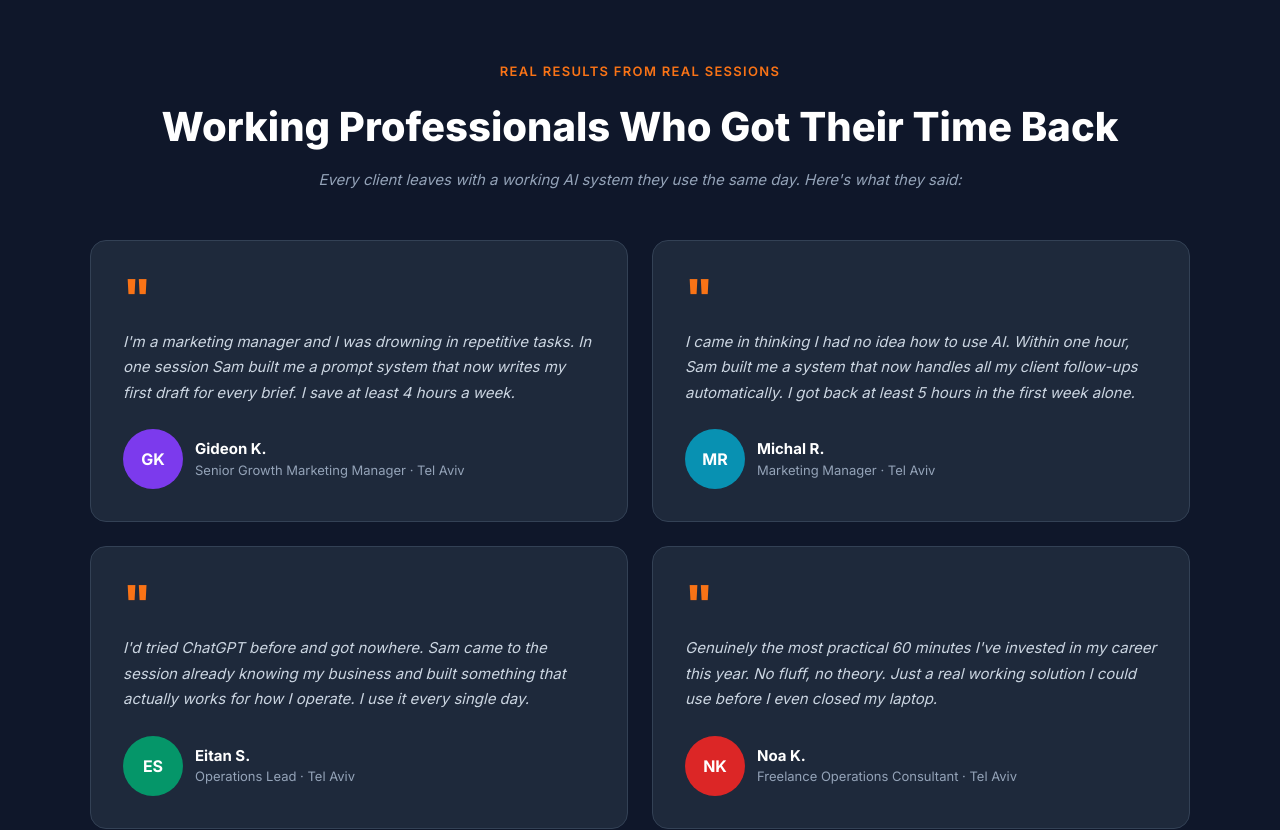
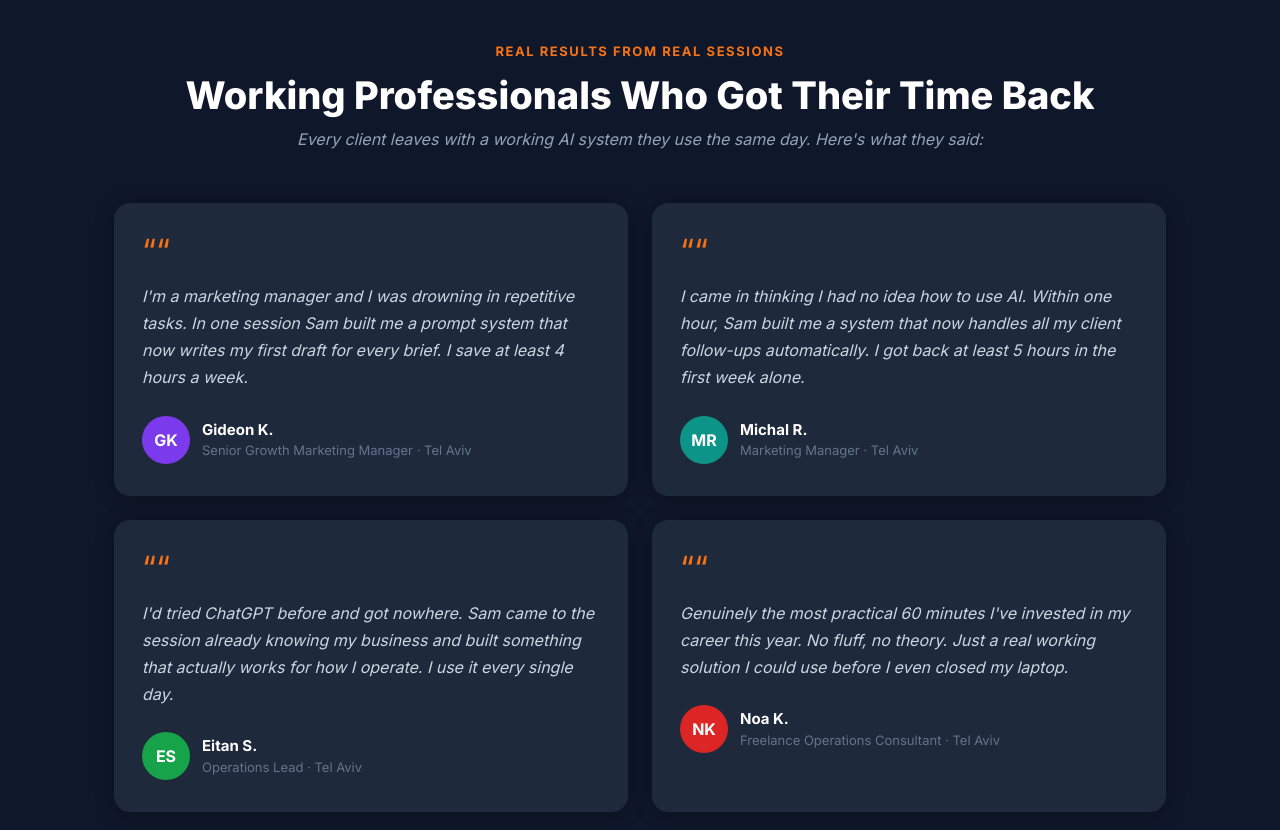
Before and after one commit to samkershner1234-aisk/ai-with-sam, a React (Vite) app: page / in a window 1280 px wide. Shown: the part 2420-3250 px from the top of the page. Built offline with nearby package versions, Linux system fonts and the light colour scheme.

Commit message:
Refactor Testimonials component for improved structure

```diff
--- a/src/components/landing/Testimonials.jsx
+++ b/src/components/landing/Testimonials.jsx
@@ -1,43 +1,130 @@
-import { useState, useEffect } from "react";
-import { CTA_URL } from "./constants";
-const ts=[
-  {init:"GK",bg:"#7C3AED",q:"I'm a marketing manager and I was drowning in repetitive tasks. In one session Sam built me a prompt system that now writes my first draft for every brief. I save at least 4 hours a week.",n:"Gideon K.",t:"Senior Growth Marketing Manager · Tel Aviv"},
-  {init:"MR",bg:"#0891B2",q:"I came in thinking I had no idea how to use AI. Within one hour, Sam built me a system that now handles all my client follow-ups automatically. I got back at least 5 hours in the first week alone.",n:"Michal R.",t:"Marketing Manager · Tel Aviv"},
-  {init:"ES",bg:"#059669",q:"I'd tried ChatGPT before and got nowhere. Sam came to the session already knowing my business and built something that actually works for how I operate. I use it every single day.",n:"Eitan S.",t:"Operations Lead · Tel Aviv"},
-  {init:"NK",bg:"#DC2626",q:"Genuinely the most practical 60 minutes I've invested in my career this year. No fluff, no theory. Just a real working solution I could use before I even closed my laptop.",n:"Noa K.",t:"Freelance Operations Consultant · Tel Aviv"},
+import { useState, useEffect, useRef, useCallback } from "react";
+
+const testimonials = [
+  {
+    initials: "GK",
+    color: "#7C3AED",
+    name: "Gideon K.",
+    role: "Senior Growth Marketing Manager · Tel Aviv",
+    quote: "I'm a marketing manager and I was drowning in repetitive tasks. In one session Sam built me a prompt system that now writes my first draft for every brief. I save at least 4 hours a week.",
+  },
+  {
+    initials: "MR",
+    color: "#0D9488",
+    name: "Michal R.",
+    role: "Marketing Manager · Tel Aviv",
+    quote: "I came in thinking I had no idea how to use AI. Within one hour, Sam built me a system that now handles all my client follow-ups automatically. I got back at least 5 hours in the first week alone.",
+  },
+  {
+    initials: "ES",
+    color: "#16A34A",
+    name: "Eitan S.",
+    role: "Operations Lead · Tel Aviv",
+    quote: "I'd tried ChatGPT before and got nowhere. Sam came to the session already knowing my business and built something that actually works for how I operate. I use it every single day.",
+  },
+  {
+    initials: "NK",
+    color: "#DC2626",
+    name: "Noa K.",
+    role: "Freelance Operations Consultant · Tel Aviv",
+    quote: "Genuinely the most practical 60 minutes I've invested in my career this year. No fluff, no theory. Just a real working solution I could use before I even closed my laptop.",
+  },
 ];
+
+function Avatar({ t }) {
+  return (
+    <div style={{width:48,height:48,borderRadius:"50%",background:t.color,display:"flex",alignItems:"center",justifyContent:"center",color:"#fff",fontWeight:700,fontSize:16,flexShrink:0}}>
+      {t.initials}
+    </div>
+  );
+}
+
 export default function Testimonials() {
-const [isMobile, setIsMobile] = useState(window.innerWidth <= 768);
-useEffect(() => {
-const handleResize = () => setIsMobile(window.innerWidth <= 768);
-window.addEventListener("resize", handleResize);
-return () => window.removeEventListener("resize", handleResize);
-}, []);
-return (
-    <section style={{background:"#0F172A",padding:isMobile?"60px 24px":"100px 24px"}}>
-      <div style={{maxWidth:"1100px",margin:"0 auto"}}>
-        <p style={{fontSize:"13px",fontWeight:600,letterSpacing:"0.1em",color:"#F97316",textTransform:"uppercase",textAlign:"center",marginBottom:"16px"}}>Real Results From Real Sessions</p>
-        <h2 style={{fontSize:"clamp(28px,4vw,40px)",fontWeight:800,color:"#FFFFFF",textAlign:"center",marginBottom:"12px"}}>Working Professionals Who Got Their Time Back</h2>
-        <p style={{color:"#94A3B8",fontSize:"15px",textAlign:"center",fontStyle:"italic",marginBottom:"48px"}}>Every client leaves with a working AI system they use the same day. Here's what they said:</p>
-        <div style={{display:"grid",gridTemplateColumns:"1fr 1fr",gap:"24px",marginBottom:"48px"}} className="tg">
-          {ts.map((t,i)=><div key={i} style={{background:"#1E293B",border:"1px solid #334155",borderRadius:"16px",padding:"32px"}}>
-            <span style={{fontSize:"48px",fontWeight:800,color:"#F97316",display:"block",lineHeight:1}}>"</span>
-            <p style={{color:"#CBD5E1",fontSize:"15px",lineHeight:1.7,fontStyle:"italic",margin:"8px 0 24px"}}>{t.q}</p>
-            <div style={{display:"flex",alignItems:"center",gap:"12px"}}>
-              <div style={{width:"60px",height:"60px",borderRadius:"50%",background:t.bg,display:"flex",alignItems:"center",justifyContent:"center",fontWeight:700,color:"#FFFFFF",fontSize:"16px",flexShrink:0}}>{t.init}</div>
-              <div>
-                <p style={{fontWeight:700,color:"#FFFFFF",fontSize:"15px",margin:0}}>{t.n}</p>
-                <p style={{color:"#94A3B8",fontSize:"13px",margin:0}}>{t.t}</p>
+  const [current, setCurrent] = useState(0);
+  const intervalRef = useRef(null);
+
+  const next = useCallback(() => setCurrent(p => (p + 1) % testimonials.length), []);
+  const prev = useCallback(() => setCurrent(p => (p - 1 + testimonials.length) % testimonials.length), []);
+
+  const handleArrow = useCallback((dir) => {
+    if (dir === 'next') next(); else prev();
+    clearInterval(intervalRef.current);
+    intervalRef.current = setInterval(next, 3000);
+  }, [next, prev]);
+
+  useEffect(() => {
+    intervalRef.current = setInterval(next, 3000);
+    return () => clearInterval(intervalRef.current);
+  }, [next]);
+
+  const t = testimonials[current];
+
+  return (
+    <section style={{background:"#0F172A",padding:"80px 0 72px"}}>
+      <div style={{maxWidth:1100,margin:"0 auto",padding:"0 24px"}}>
+        {/* Header */}
+        <p style={{color:"#F97316",fontWeight:700,letterSpacing:"0.12em",textTransform:"uppercase",fontSize:13,textAlign:"center",marginBottom:12}}>REAL RESULTS FROM REAL SESSIONS</p>
+        <h2 style={{fontSize:"clamp(24px,4vw,38px)",fontWeight:800,color:"#fff",textAlign:"center",lineHeight:1.2,marginBottom:8}}>
+          Working Professionals Who Got Their Time Back
+        </h2>
+        <p style={{color:"#94A3B8",textAlign:"center",fontSize:16,marginBottom:52,fontStyle:"italic"}}>
+          Every client leaves with a working AI system they use the same day. Here's what they said:
+        </p>
+
+        {/* Desktop: 2x2 grid */}
+        <div className="test-desktop-grid">
+          {testimonials.map((t, i) => (
+            <div key={i} style={{background:"#1E293B",borderRadius:16,padding:"32px 28px",boxShadow:"0 2px 20px rgba(0,0,0,0.3)"}}>
+              <div style={{fontSize:32,color:"#F97316",marginBottom:16,lineHeight:1}}>&ldquo;&ldquo;</div>
+              <p style={{color:"#CBD5E1",fontSize:16,lineHeight:1.7,marginBottom:24,fontStyle:"italic"}}>{t.quote}</p>
+              <div style={{display:"flex",alignItems:"center",gap:12}}>
+                <Avatar t={t}/>
+                <div>
+                  <div style={{fontWeight:700,color:"#fff",fontSize:15}}>{t.name}</div>
+                  <div style={{color:"#64748B",fontSize:13}}>{t.role}</div>
+                </div>
               </div>
             </div>
-          </div>)}
+          ))}
         </div>
-        <div style={{textAlign:"center"}}>
-          <a href={CTA_URL} target="_blank" rel="noopener noreferrer" style={{display:"inline-block",background:"#F97316",color:"#FFFFFF",fontWeight:700,fontSize:"17px",padding:"18px 36px",borderRadius:"50px",textDecoration:"none"}}>Book Your Free 20-Minute Call</a>
-          <p style={{color:"#94A3B8",fontSize:"13px",marginTop:"10px"}}>Free call. No credit card. No commitment.</p>
+
+        {/* Mobile: single quote carousel with fade */}
+        <div className="test-mobile-carousel">
+          <div style={{position:"relative",minHeight:260}}>
+            {testimonials.map((item, i) => (
+              <div key={i} style={{position:"absolute",top:0,left:0,right:0,transition:"opacity 0.5s ease, transform 0.5s ease",opacity: i===current?1:0,transform: i===current?"translateY(0)":"translateY(12px)",pointerEvents: i===current?"auto":"none",background:"#1E293B",borderRadius:16,padding:"32px 24px",boxShadow:"0 2px 20px rgba(0,0,0,0.3)"}}>
+                <div style={{fontSize:36,color:"#F97316",marginBottom:12,lineHeight:1}}>&ldquo;&ldquo;</div>
+                <p style={{color:"#CBD5E1",fontSize:16,lineHeight:1.7,marginBottom:24,fontStyle:"italic"}}>{item.quote}</p>
+                <div style={{display:"flex",alignItems:"center",gap:12}}>
+                  <Avatar t={item}/>
+                  <div>
+                    <div style={{fontWeight:700,color:"#fff",fontSize:15}}>{item.name}</div>
+                    <div style={{color:"#64748B",fontSize:13}}>{item.role}</div>
+                  </div>
+                </div>
+              </div>
+            ))}
+          </div>
+
+          {/* Controls */}
+          <div style={{display:"flex",alignItems:"center",justifyContent:"center",gap:14,marginTop:16}}>
+            <button onClick={() => handleArrow('prev')} aria-label="Previous testimonial" style={{width:40,height:40,borderRadius:"50%",border:"2px solid #F97316",background:"transparent",color:"#F97316",fontSize:18,cursor:"pointer",fontWeight:700}}>&#8592;</button>
+            {testimonials.map((_, i) => (
+              <button key={i} onClick={() => setCurrent(i)} aria-label={`Testimonial ${i+1}`} style={{width: i===current?24:8,height:8,borderRadius:4,border:"none",background: i===current?"#F97316":"#334155",cursor:"pointer",transition:"all 0.3s",padding:0}}/>
+            ))}
+            <button onClick={() => handleArrow('next')} aria-label="Next testimonial" style={{width:40,height:40,borderRadius:"50%",border:"2px solid #F97316",background:"transparent",color:"#F97316",fontSize:18,cursor:"pointer",fontWeight:700}}>&#8594;</button>
+          </div>
         </div>
       </div>
-      <style>{`@media(max-width:768px){.tg{grid-template-columns:1fr!important}}`}</style>
+
+      <style>{`
+        .test-desktop-grid { display: grid; grid-template-columns: 1fr 1fr; gap: 24px; }
+        .test-mobile-carousel { display: none; }
+        @media (max-width: 767px) {
+          .test-desktop-grid { display: none; }
+          .test-mobile-carousel { display: block; }
+        }
+      `}</style>
     </section>
   );
 }
```
